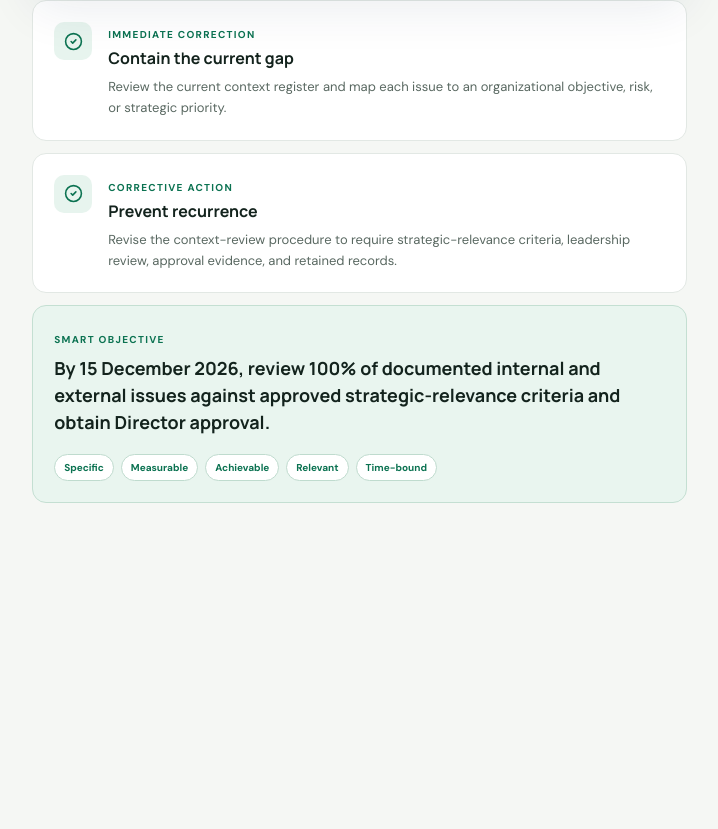
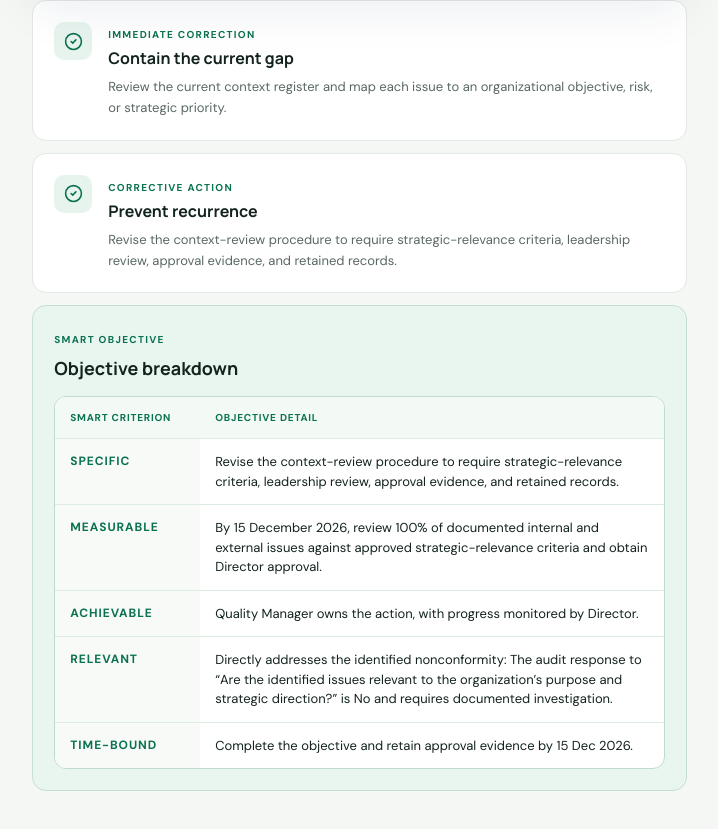
Before and after one commit to shasabbir/audit_hub_demo, a Next.js app: page /capa/10 in a window 1280 px wide. Shown: the part 1279-2108 px from the top of the page, without its empty margins (257-975 px from the left). Before the commit the page ends 1846 px from the top, so only its background shows below. Built offline with nearby package versions, Linux system fonts and the light colour scheme.

Commit message:
Show SMART objectives as audit tables

```diff
--- a/app/capa/[id]/page.js
+++ b/app/capa/[id]/page.js
@@ -19,6 +19,22 @@ export default async function CapaPage({ params }) {
     title: "Create corrective action plan",
     finding: `The audit response to “${q.question}” is No and requires documented investigation.`,
   };
+  const smartRows = [
+    { criterion: "Specific", detail: c.correctiveAction },
+    { criterion: "Measurable", detail: c.objective },
+    {
+      criterion: "Achievable",
+      detail: `${c.owner} owns the action, with progress monitored by ${c.monitor}.`,
+    },
+    {
+      criterion: "Relevant",
+      detail: `Directly addresses the identified nonconformity: ${c.finding}`,
+    },
+    {
+      criterion: "Time-bound",
+      detail: `Complete the objective and retain approval evidence by ${c.due}.`,
+    },
+  ];
   return (
     <Shell
       eyebrow={`Finding NC-${String(q.id).padStart(3, "0")}`}
@@ -96,17 +112,24 @@ export default async function CapaPage({ params }) {
           </article>
           <article className="smart-card">
             <span className="eyebrow">SMART objective</span>
-            <h2>{c.objective}</h2>
-            <div className="smart-tags">
-              {[
-                "Specific",
-                "Measurable",
-                "Achievable",
-                "Relevant",
-                "Time-bound",
-              ].map((x) => (
-                <span key={x}>{x}</span>
-              ))}
+            <h2>Objective breakdown</h2>
+            <div className="smart-table-wrap">
+              <table className="smart-table">
+                <thead>
+                  <tr>
+                    <th>SMART criterion</th>
+                    <th>Objective detail</th>
+                  </tr>
+                </thead>
+                <tbody>
+                  {smartRows.map((row) => (
+                    <tr key={row.criterion}>
+                      <th scope="row">{row.criterion}</th>
+                      <td>{row.detail}</td>
+                    </tr>
+                  ))}
+                </tbody>
+              </table>
             </div>
           </article>
         </div>
--- a/app/globals.css
+++ b/app/globals.css
@@ -705,21 +705,46 @@ td:first-child small {
 .smart-card h2 {
   font-size: 18px;
   line-height: 1.5;
-  margin: 7px 0 18px;
-}
-.smart-tags {
-  display: flex;
-  flex-wrap: wrap;
-  gap: 7px;
-}
-.smart-tags span {
+  margin: 7px 0 14px;
+}
+.smart-table-wrap {
+  overflow-x: auto;
+  border: 1px solid #bfdbce;
+  border-radius: 12px;
   background: #fff;
-  border: 1px solid #bfdbce;
+}
+.smart-table {
+  width: 100%;
+  border-collapse: collapse;
+}
+.smart-table th,
+.smart-table td {
+  padding: 13px 15px;
+  border-bottom: 1px solid #dcebe4;
+  text-align: left;
+  vertical-align: top;
+  line-height: 1.5;
+}
+.smart-table thead th {
+  background: #f3faf6;
   color: var(--green);
   font-size: 10px;
   font-weight: 800;
-  padding: 6px 9px;
-  border-radius: 99px;
+  letter-spacing: 0.08em;
+  text-transform: uppercase;
+}
+.smart-table tbody th {
+  width: 145px;
+  color: var(--green);
+  font-size: 12px;
+}
+.smart-table tbody td {
+  color: var(--ink);
+  font-size: 13px;
+}
+.smart-table tbody tr:last-child th,
+.smart-table tbody tr:last-child td {
+  border-bottom: 0;
 }
 .capa-sidebar {
   display: grid;
```
Also changed, not shown: 10 other files (tests, documents, lock files or other folders).
